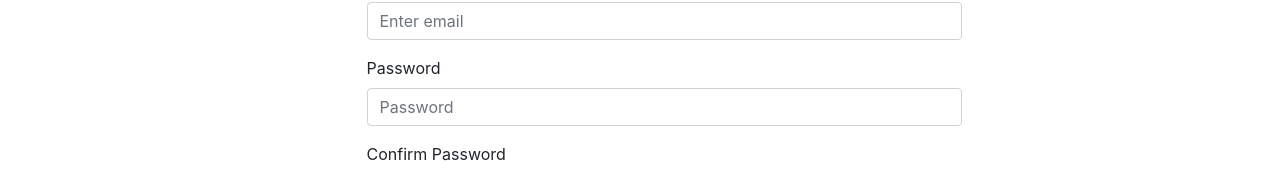
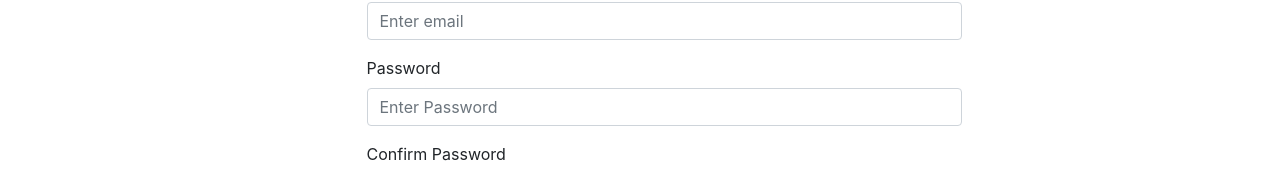
Before and after one commit to sjomansara/Strive-Homework-M4D2, a React (Create React App) app in the folder m4-d2/: page /register in a window 1280 px wide. Shown: the part 324-496 px from the top of the page. Built offline with nearby package versions, Linux system fonts and the light colour scheme.

Commit message:
Update Registration.jsx

```diff
--- a/m4-d2/src/components/Registration.jsx
+++ b/m4-d2/src/components/Registration.jsx
@@ -22,7 +22,7 @@ const Registration = () => (
     </Form.Group>
     <Form.Group controlId="formGroupPassword">
         <Form.Label>Password</Form.Label>
-        <Form.Control type="password" placeholder="Password" />
+        <Form.Control type="password" placeholder="Enter Password" />
     </Form.Group>
     <Form.Group controlId="formGroupPassword">
         <Form.Label>Confirm Password</Form.Label>
```
